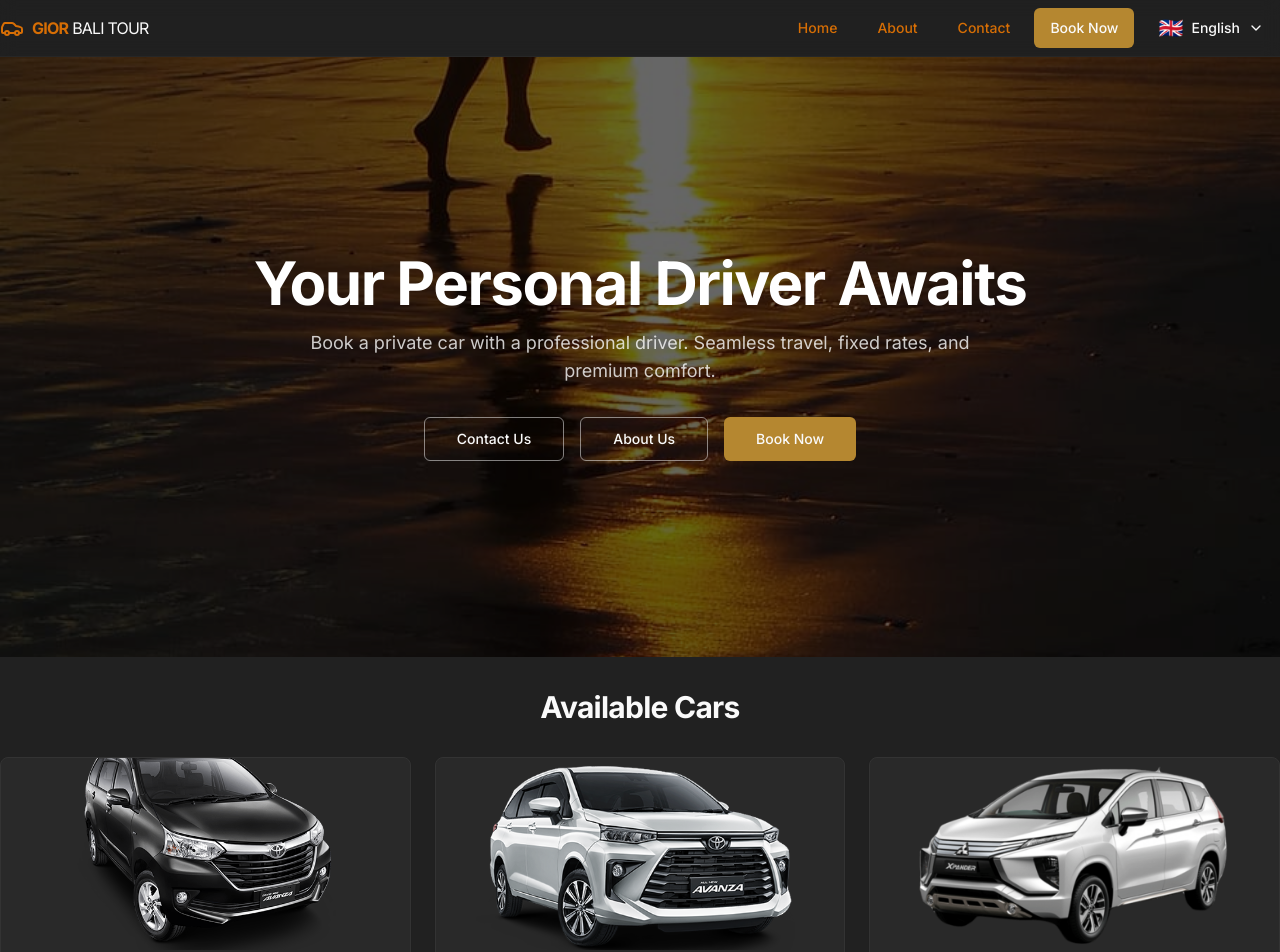
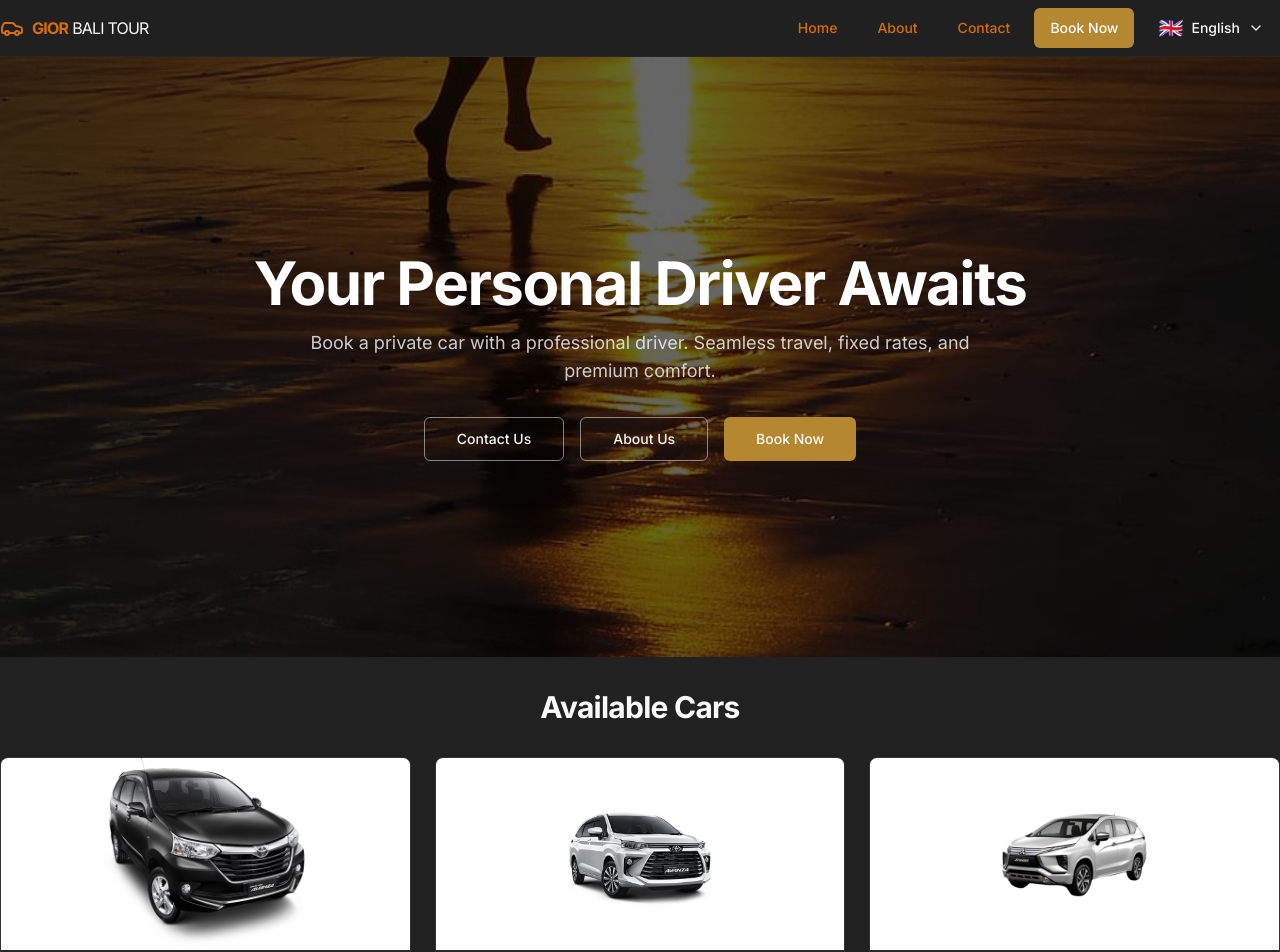
Before and after one commit to GiorMalik/TourGior, a Next.js app: page / in a window 1280 px wide. Shown: the top 952 px of the page. Built offline with nearby package versions, Linux system fonts and the light colour scheme.

Commit message:
nah untuk sekarang sudah mulai merata besar, tetapi ada beberapa yang me

```diff
--- a/src/app/cars/components/car-card.tsx
+++ b/src/app/cars/components/car-card.tsx
@@ -95,13 +95,13 @@ export function CarCard({ car }: CarCardProps) {
   return (
     <Card className="flex flex-col overflow-hidden transition-all hover:shadow-lg">
       <CardHeader className="p-0">
-        <div className="relative h-48 w-full">
+        <div className="relative h-48 w-full bg-white">
           {carImage ? (
             <Image
-              src={carImage.imageUrl.src}
+              src={carImage.imageUrl}
               alt={car.name}
               fill
-              className="object-cover"
+              className="object-contain"
               data-ai-hint={carImage.imageHint}
             />
           ) : (
```
